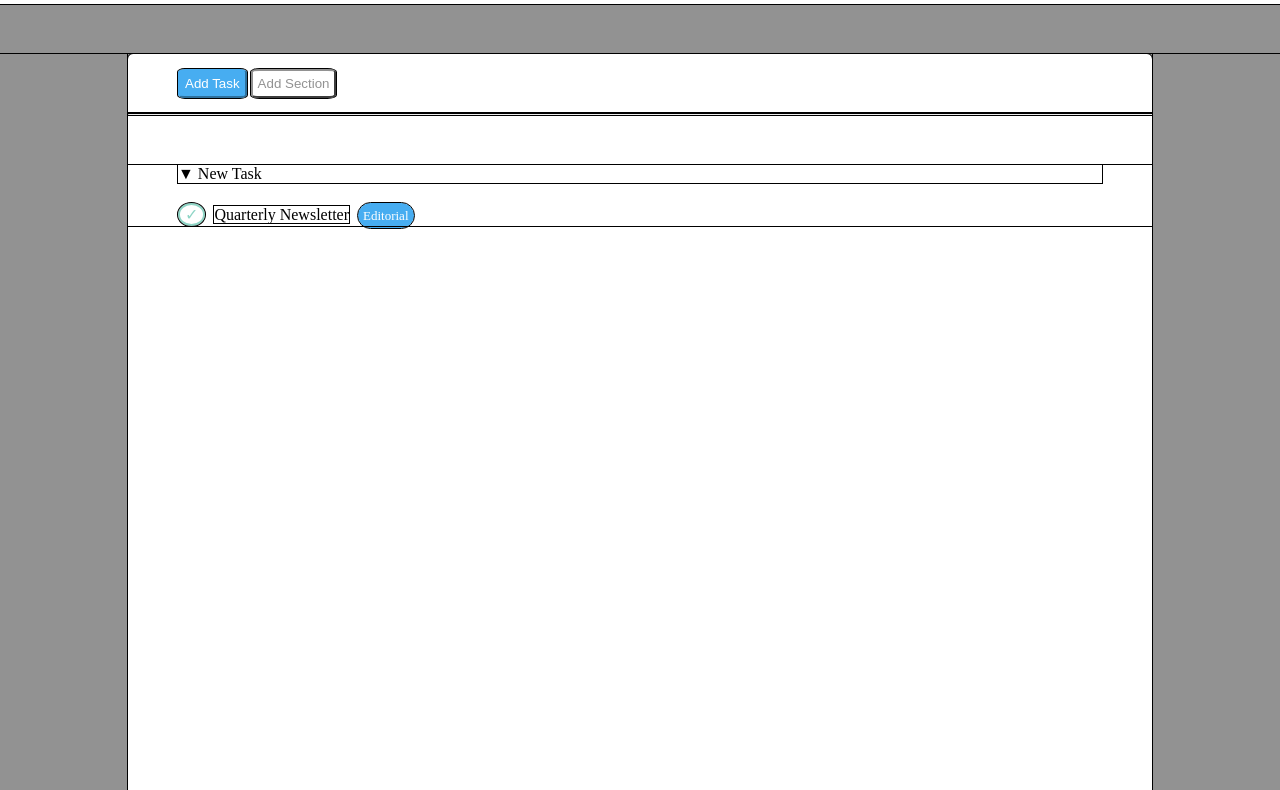
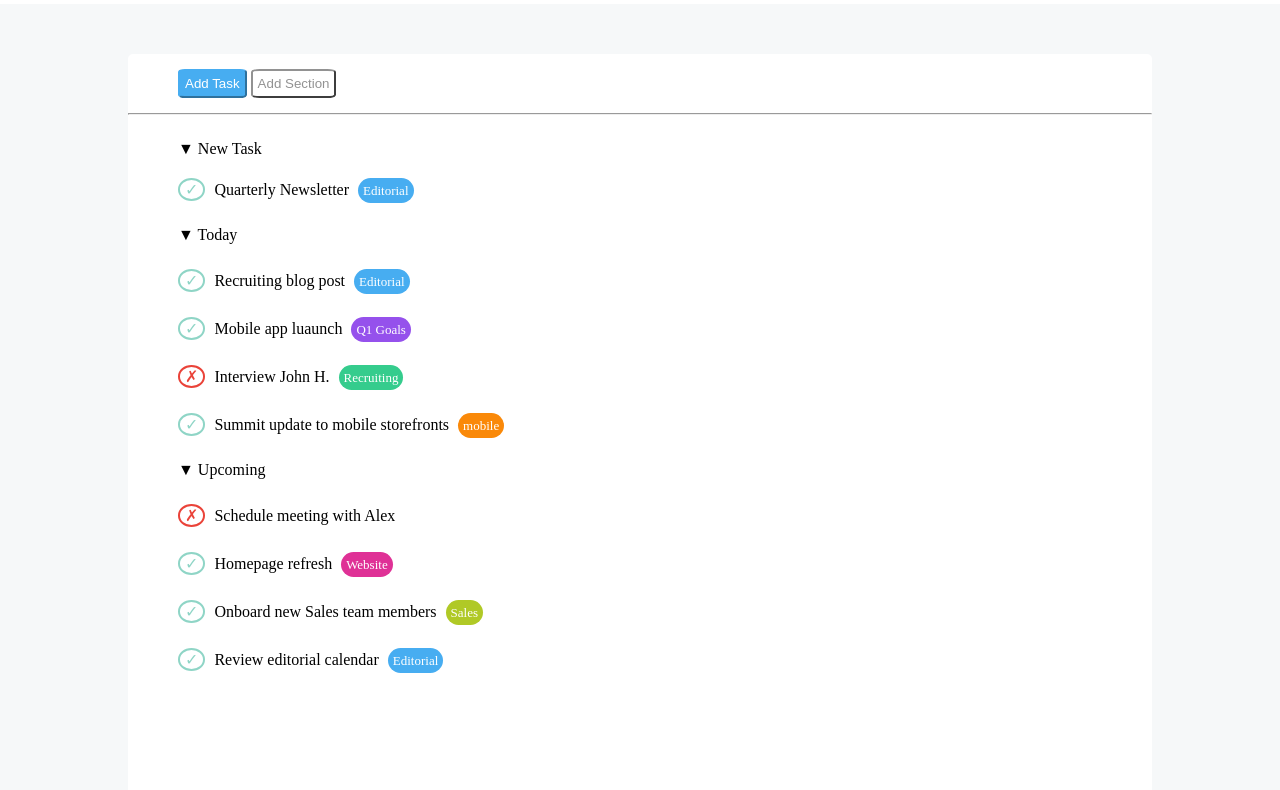
Before and after one commit to VincenzoAmari/html-css-toboolist, a plain HTML site: page index.html in a window 1280 px wide. Shown: the part 86-876 px from the top of the page. Drawn offline with Linux system fonts and the light colour scheme.

Commit message:
Add: list - almost finish

```diff
--- a/debug.css
+++ b/debug.css
@@ -1,3 +1,3 @@
-*{
+/* *{
     outline: 1px solid black;
-}
+}  */
--- a/index.html
+++ b/index.html
@@ -28,12 +28,67 @@
 
             <hr>
 
-            <div>
-                <p>&#9660; New Task</p>
-                <span class="check-box">&check;</span>
-                <span>Quarterly Newsletter</span>
-                <span class="editorial"> Editorial </span>
+            <div class="list">
+                <div class="to-do">
+                    <p>&#9660; New Task</p>
+                    <span class="check-box">&check;</span>
+                    <span>Quarterly Newsletter</span>
+                    <span class="editorial"> Editorial </span>
+                </div>
             </div>
+
+            <div class="list">
+
+                <p>&#9660; Today</p>
+
+                <div class="to-do">
+                    <span class="check-box">&check;</span>
+                    <span>Recruiting blog post</span>
+                    <span class="editorial"> Editorial </span>
+                </div>
+                <div class="to-do">
+                    <span class="check-box">&check;</span>
+                    <span>Mobile app luaunch</span>
+                    <span class="goals"> Q1 Goals </span>
+                </div>
+                <div class="to-do">
+                    <span class="cross">&cross;</span>
+                    <span>Interview John H.</span>
+                    <span class="recruiting"> Recruiting </span>
+                </div>
+                <div class="to-do">
+                    <span class="check-box">&check;</span>
+                    <span>Summit update to mobile storefronts</span>
+                    <span class="mobile"> mobile </span>
+                </div>
+
+            </div>
+
+            <div class="list">
+
+                 <p>&#9660; Upcoming</p>
+
+                <div class="to-do">
+                    <span class="cross">&cross;</span>
+                    <span>Schedule meeting with Alex</span>
+                </div>
+                <div class="to-do">
+                    <span class="check-box">&check;</span>
+                    <span>Homepage refresh</span>
+                    <span class="website"> Website </span>
+                </div>
+                <div class="to-do">
+                    <span class="check-box">&check;</span>
+                    <span>Onboard new Sales team members</span>
+                    <span class="sales"> Sales </span>
+                </div>
+                <div class="to-do">
+                    <span class="check-box">&check;</span>
+                    <span>Review editorial calendar</span>
+                    <span class="editorial"> Editorial </span>
+                </div>
+            </div>
+
         </div>
 
     </main>
--- a/style.css
+++ b/style.css
@@ -18,7 +18,7 @@ nav{
 }
 
 body{
-    background-color: #929292;
+    background-color: #F6F8F9;
 }
 
 main{
@@ -59,7 +59,7 @@ main{
 }
 
 P{
-    margin: 50px 50px 20px 50px;
+    margin: 25px 10px 20px 50px;
 }
 
 .check-box{
@@ -70,10 +70,17 @@ P{
     display: inline-block;
     padding: 0px 5px;
     border-radius: 50%;
-
-
 }
 
+.cross{
+    margin-left: 50px;
+    margin-right: 5px;
+    color: #EA4339;
+    border: solid #EA4339 2px;
+    display: inline-block;
+    padding: 0px 5px;
+    border-radius: 50%;
+}
 .editorial{
     padding: 5px;
     border-color: #47ADF1;
@@ -83,3 +90,59 @@ P{
     font-size: small;
     margin-left: 5px;
 }
+
+.goals{
+    padding: 5px;
+    border-collapse: unset;
+    border-radius: 15px;
+    background-color: #9551ec;
+    color:white;
+    font-size: small;
+    margin-left: 5px;
+
+}
+
+.recruiting{
+    padding: 5px;
+    border-collapse: unset;
+    border-radius: 15px;
+    background-color: #35cc8d;
+    color:white;
+    font-size: small;
+    margin-left: 5px;
+}
+
+.mobile{
+    padding: 5px;
+    border-collapse: unset;
+    border-radius: 15px;
+    background-color: #fa8909;
+    color:white;
+    font-size: small;
+    margin-left: 5px;
+}
+
+.website{
+    padding: 5px;
+    border-collapse: unset;
+    border-radius: 15px;
+    background-color: #df3196;
+    color:white;
+    font-size: small;
+    margin-left: 5px;
+}
+
+.sales{
+    padding: 5px;
+    border-collapse: unset;
+    border-radius: 15px;
+    background-color: #B0C926;
+    color:white;
+    font-size: small;
+    margin-left: 5px;
+}
+
+.to-do{
+    margin: 25px 0;
+
+}
```
